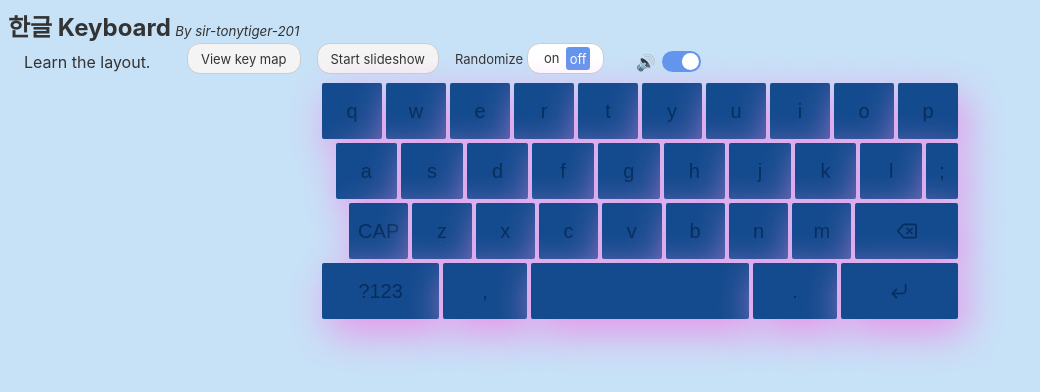
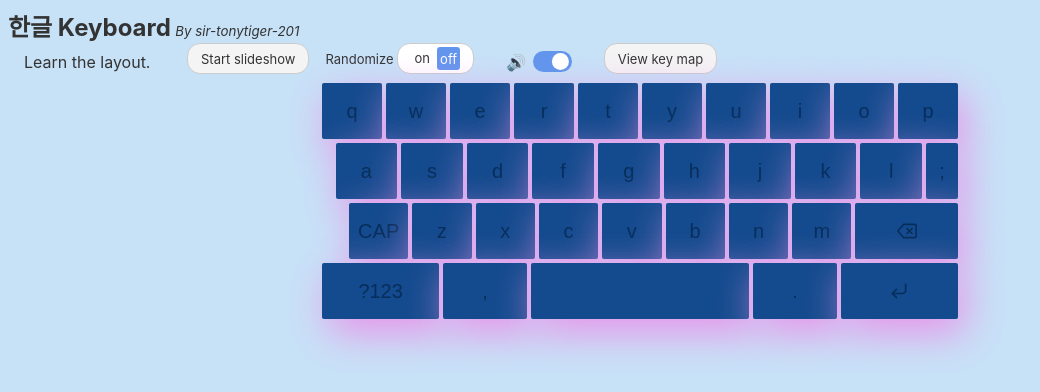
Before and after one commit to sir-tonytiger-201/hangulkeyboard, a Svelte app: page / in a window 1280 px wide. Shown: the top 392 px of the page, without its empty margins (0-1040 px from the left). Built offline with nearby package versions, Linux system fonts and the light colour scheme.

Commit message:
Rearrange button order

```diff
--- a/src/App.svelte
+++ b/src/App.svelte
@@ -396,15 +396,7 @@
 			<td>
 				<span> Learn the layout. &emsp; </span>
 			</td>
-			<td>
-				<button on:click={toggleView}>
-					{#if showLayout}
-						Hide
-					{:else}
-						View key map
-					{/if}
-				</button>
-			</td>
+
 			<td>
 				<button on:click={toggleSlideshow}>
 					{#if slideshow}
@@ -428,6 +420,15 @@
 					label="&#x1F50A;"
 					design="slider"
 				/>
+			</td>
+			<td>
+				<button on:click={toggleView}>
+					{#if showLayout}
+						Hide
+					{:else}
+						View key map
+					{/if}
+				</button>
 			</td>
 		</tr>
 	</table>
```
Also changed, not shown: public/build/bundle.js, 1 other file (tests, documents, lock files or other folders).
